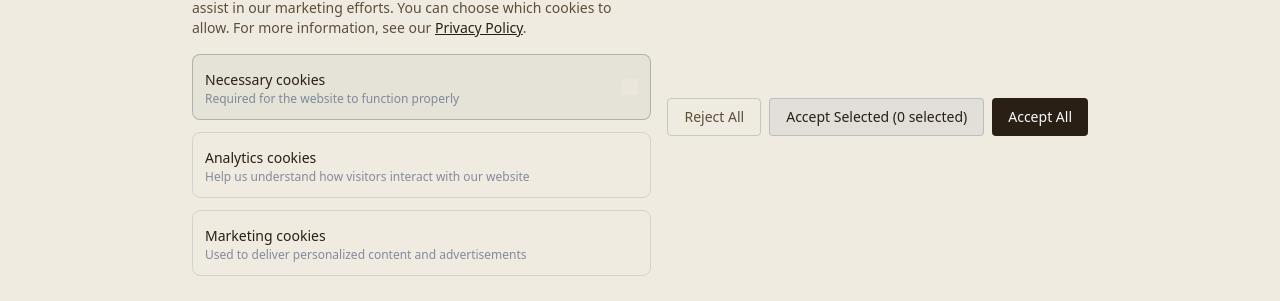
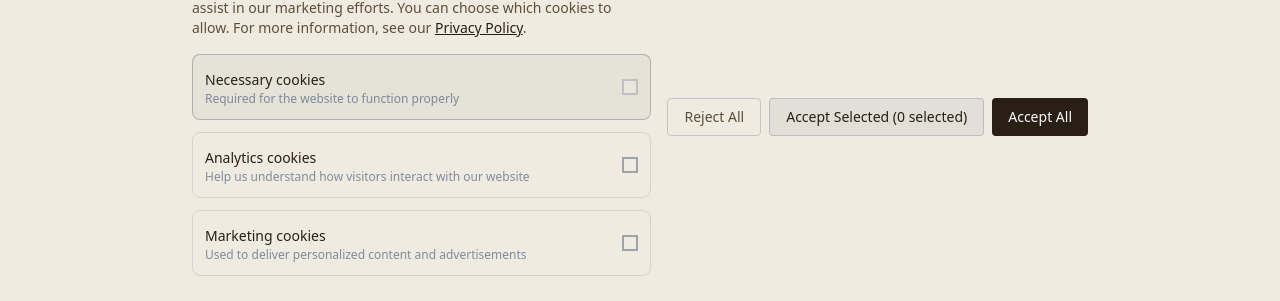
Before and after one commit to martinwinther/12-weeks-of-asceticism, a React (Vite) app: page /auth in a window 1280 px wide. Shown: the part 492-793 px from the top of the page. Built offline with nearby package versions, Linux system fonts and the light colour scheme; no server answers; the HTML template or start-up script is replaced by a standard one.

Commit message:
refactor checkbox styling

```diff
--- a/src/components/CookieConsent.jsx
+++ b/src/components/CookieConsent.jsx
@@ -78,7 +78,7 @@ const CookieConsent = () => {
                     type="checkbox"
                     checked={preferences.necessary}
                     disabled
-                    className="w-4 h-4 text-primary bg-background border-accent/30 rounded focus:ring-primary cursor-not-allowed opacity-50"
+                    className="w-4 h-4 text-primary bg-background border-2 border-accent/60 rounded focus:ring-primary cursor-not-allowed opacity-50"
                   />
                 </div>
               </div>
@@ -95,7 +95,7 @@ const CookieConsent = () => {
                     type="checkbox"
                     checked={preferences.analytics}
                     onChange={(e) => setPreferences(prev => ({ ...prev, analytics: e.target.checked }))}
-                    className="w-4 h-4 text-primary bg-background border-accent/30 rounded focus:ring-primary cursor-pointer"
+                    className="w-4 h-4 text-primary bg-background border-2 border-accent/60 rounded focus:ring-primary cursor-pointer hover:border-accent/80 transition-colors"
                   />
                 </div>
               </div>
@@ -112,7 +112,7 @@ const CookieConsent = () => {
                     type="checkbox"
                     checked={preferences.marketing}
                     onChange={(e) => setPreferences(prev => ({ ...prev, marketing: e.target.checked }))}
-                    className="w-4 h-4 text-primary bg-background border-accent/30 rounded focus:ring-primary cursor-pointer"
+                    className="w-4 h-4 text-primary bg-background border-2 border-accent/60 rounded focus:ring-primary cursor-pointer hover:border-accent/80 transition-colors"
                   />
                 </div>
               </div>
```
